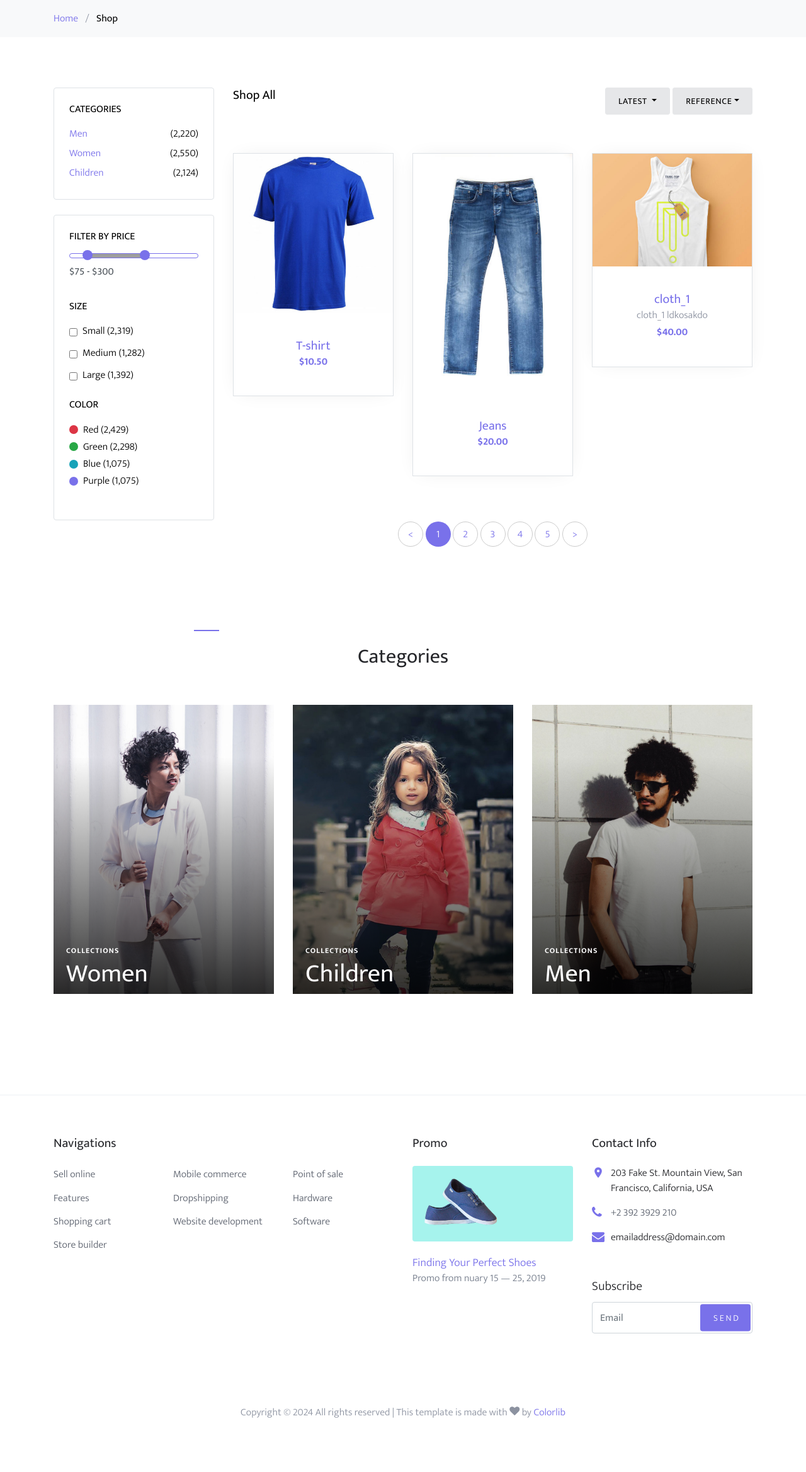
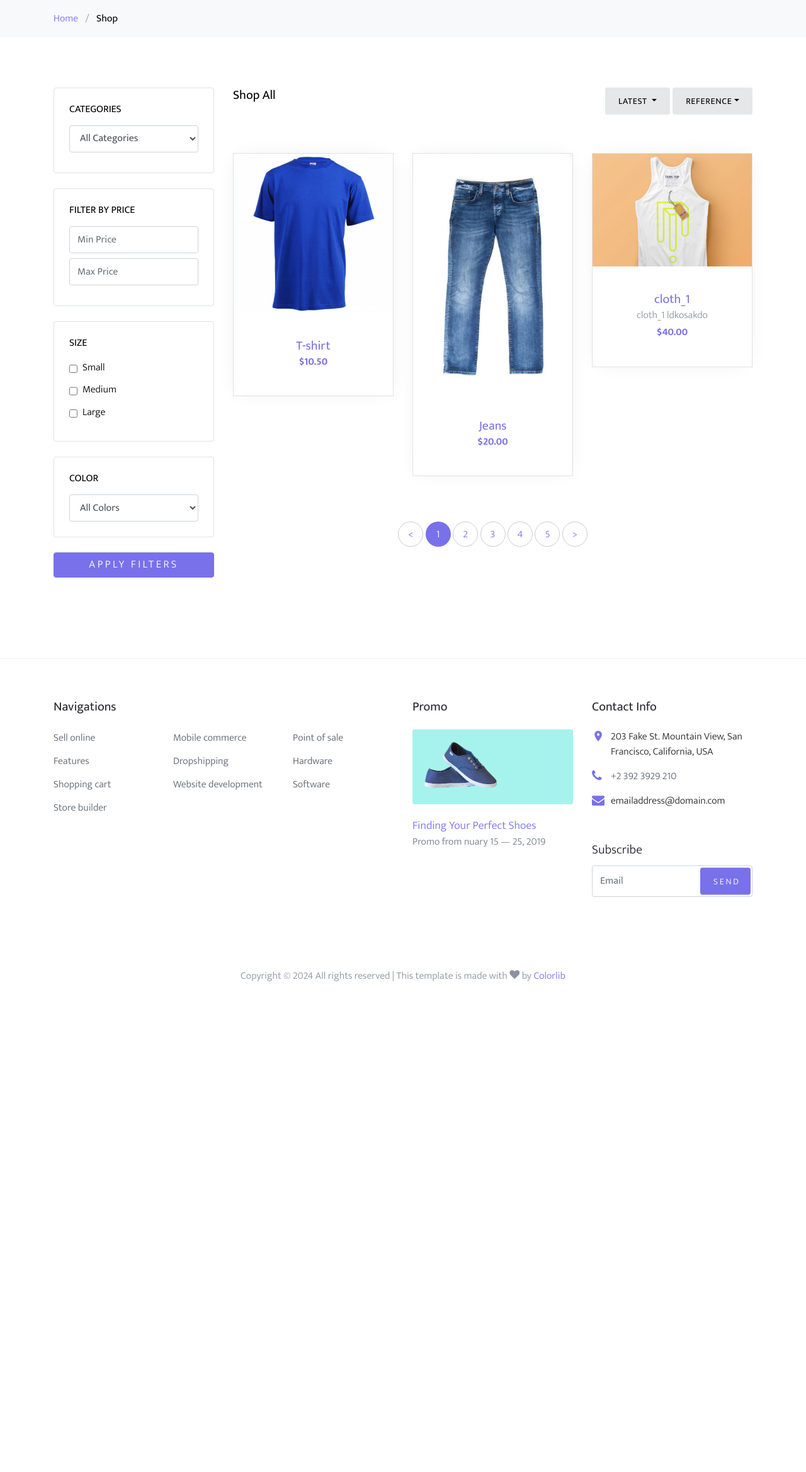
Before and after one commit to Mikku0/e-commerce_django_app, a Django app: page /shop/ in a window 1280 px wide. Shown: the part 190-2527 px from the top of the page at 63% size. After the commit the page ends 1748 px from the top, so only its background shows below. Run offline with Django 5.2, Linux system fonts and the light colour scheme; data comes from the database, SQL or seed files in the repository; both versions use the stored data as it was after the commit; some libraries are stand-ins or nearby versions; some web fonts are replaced; grey boxes are pictures that could not be loaded.

Commit message:
added filtering prototype in shop page

```diff
--- a/base/templates/base/shop.html
+++ b/base/templates/base/shop.html
@@ -7,8 +7,11 @@
   <div class="bg-light py-3">
     <div class="container">
       <div class="row">
-        <div class="col-md-12 mb-0"><a href="{% url 'home' %}">Home</a> <span class="mx-2 mb-0">/</span> <strong
-            class="text-black">Shop</strong></div>
+        <div class="col-md-12 mb-0">
+          <a href="{% url 'home' %}">Home</a>
+          <span class="mx-2 mb-0">/</span>
+          <strong class="text-black">Shop</strong>
+        </div>
       </div>
     </div>
   </div>
@@ -54,8 +57,9 @@
             <div class="col-sm-6 col-lg-4 mb-4" data-aos="fade-up">
               <div class="block-4 text-center border">
                 <figure class="block-4-image">
-                  <a href="{% url 'shop-single' item.id %}"><img src="{{ item.image.url }}" alt="Image placeholder"
-                      class="img-fluid"></a>
+                  <a href="{% url 'shop-single' item.id %}">
+                    <img src="{{ item.image.url }}" alt="Image placeholder" class="img-fluid">
+                  </a>
                 </figure>
                 <div class="block-4-text p-4">
                   <h3><a href="{% url 'shop-single' item.id %}">{{item.name}}</a></h3>
@@ -65,10 +69,8 @@
               </div>
             </div>
             {% endfor %}
+          </div>
 
-
-
-          </div>
           <div class="row" data-aos="fade-up">
             <div class="col-md-12 text-center">
               <div class="site-block-27">
@@ -87,106 +89,49 @@
         </div>
 
         <div class="col-md-3 order-1 mb-5 mb-md-0">
+          <form method="GET" action="">
             <div class="border p-4 rounded mb-4">
               <h3 class="mb-3 h6 text-uppercase text-black d-block">Categories</h3>
-            <ul class="list-unstyled mb-0">
-              <li class="mb-1"><a href="#" class="d-flex"><span>Men</span> <span
-                    class="text-black ml-auto">(2,220)</span></a></li>
-              <li class="mb-1"><a href="#" class="d-flex"><span>Women</span> <span
-                    class="text-black ml-auto">(2,550)</span></a></li>
-              <li class="mb-1"><a href="#" class="d-flex"><span>Children</span> <span
-                    class="text-black ml-auto">(2,124)</span></a></li>
-            </ul>
+              <select name="category" class="form-control mb-2">
+                <option value="">All Categories</option>
+                <option value="Men">Men</option>
+                <option value="Women">Women</option>
+                <option value="Children">Children</option>
+              </select>
             </div>
 
             <div class="border p-4 rounded mb-4">
-            <div class="mb-4">
               <h3 class="mb-3 h6 text-uppercase text-black d-block">Filter by Price</h3>
-              <div id="slider-range" class="border-primary"></div>
-              <input type="text" name="text" id="amount" class="form-control border-0 pl-0 bg-white" disabled="" />
+              <input type="number" name="min_price" class="form-control mb-2" placeholder="Min Price">
+              <input type="number" name="max_price" class="form-control mb-2" placeholder="Max Price">
             </div>
 
-            <div class="mb-4">
+            <div class="border p-4 rounded mb-4">
               <h3 class="mb-3 h6 text-uppercase text-black d-block">Size</h3>
               <label for="s_sm" class="d-flex">
-                <input type="checkbox" id="s_sm" class="mr-2 mt-1"> <span class="text-black">Small (2,319)</span>
+                <input type="checkbox" id="s_sm" name="size" value="Small" class="mr-2 mt-1"> <span class="text-black">Small</span>
               </label>
               <label for="s_md" class="d-flex">
-                <input type="checkbox" id="s_md" class="mr-2 mt-1"> <span class="text-black">Medium (1,282)</span>
+                <input type="checkbox" id="s_md" name="size" value="Medium" class="mr-2 mt-1"> <span class="text-black">Medium</span>
               </label>
               <label for="s_lg" class="d-flex">
-                <input type="checkbox" id="s_lg" class="mr-2 mt-1"> <span class="text-black">Large (1,392)</span>
+                <input type="checkbox" id="s_lg" name="size" value="Large" class="mr-2 mt-1"> <span class="text-black">Large</span>
               </label>
             </div>
 
-            <div class="mb-4">
+            <div class="border p-4 rounded mb-4">
               <h3 class="mb-3 h6 text-uppercase text-black d-block">Color</h3>
-              <a href="#" class="d-flex color-item align-items-center">
-                <span class="bg-danger color d-inline-block rounded-circle mr-2"></span> <span class="text-black">Red
-                  (2,429)</span>
-              </a>
-              <a href="#" class="d-flex color-item align-items-center">
-                <span class="bg-success color d-inline-block rounded-circle mr-2"></span> <span class="text-black">Green
-                  (2,298)</span>
-              </a>
-              <a href="#" class="d-flex color-item align-items-center">
-                <span class="bg-info color d-inline-block rounded-circle mr-2"></span> <span class="text-black">Blue
-                  (1,075)</span>
-              </a>
-              <a href="#" class="d-flex color-item align-items-center">
-                <span class="bg-primary color d-inline-block rounded-circle mr-2"></span> <span
-                  class="text-black">Purple (1,075)</span>
-              </a>
+              <select name="color" class="form-control">
+                <option value="">All Colors</option>
+                <option value="red">Red</option>
+                <option value="green">Green</option>
+                <option value="blue">Blue</option>
+                <option value="purple">Purple</option>
+              </select>
             </div>
 
-          </div>
-        </div>
-      </div>
-
-      <div class="row">
-        <div class="col-md-12">
-          <div class="site-section site-blocks-2">
-            <div class="row justify-content-center text-center mb-5">
-              <div class="col-md-7 site-section-heading pt-4">
-                <h2>Categories</h2>
-              </div>
-            </div>
-            <div class="row">
-              <div class="col-sm-6 col-md-6 col-lg-4 mb-4 mb-lg-0" data-aos="fade" data-aos-delay="">
-                <a class="block-2-item" href="#">
-                  <figure class="image">
-                    <img src="{% static 'images/women.jpg' %}" alt="" class="img-fluid">
-                  </figure>
-                  <div class="text">
-                    <span class="text-uppercase">Collections</span>
-                    <h3>Women</h3>
-                  </div>
-                </a>
-              </div>
-              <div class="col-sm-6 col-md-6 col-lg-4 mb-5 mb-lg-0" data-aos="fade" data-aos-delay="100">
-                <a class="block-2-item" href="#">
-                  <figure class="image">
-                    <img src="{% static 'images/children.jpg' %}" alt="" class="img-fluid">
-                  </figure>
-                  <div class="text">
-                    <span class="text-uppercase">Collections</span>
-                    <h3>Children</h3>
-                  </div>
-                </a>
-              </div>
-              <div class="col-sm-6 col-md-6 col-lg-4 mb-5 mb-lg-0" data-aos="fade" data-aos-delay="200">
-                <a class="block-2-item" href="#">
-                  <figure class="image">
-                    <img src="{% static 'images/men.jpg' %}" alt="" class="img-fluid">
-                  </figure>
-                  <div class="text">
-                    <span class="text-uppercase">Collections</span>
-                    <h3>Men</h3>
-                  </div>
-                </a>
-              </div>
-            </div>
-          </div>
+            <button type="submit" class="btn btn-primary btn-block">Apply Filters</button>
+          </form>
         </div>
       </div>
     </div>
--- a/base/views.py
+++ b/base/views.py
@@ -6,6 +6,7 @@ from django.contrib.auth.decorators import login_required
 from .models import CustomUser, Order, Category, Item, Wishlist, WishlistItem, OrderItem
 from .forms import UserForm, UserAddressForm
 from django.contrib.auth import update_session_auth_hash
+from django.db.models import Q
 
 
 def login_page(request):
@@ -104,7 +105,30 @@ def checkout(request):
 
 
 def shop(request):
+    category = request.GET.get('category')
+    min_price = request.GET.get('min_price')
+    max_price = request.GET.get('max_price')
+    size = request.GET.getlist('size')
+    color = request.GET.get('color')
+
     items = Item.objects.all()
+
+    if category:
+        items = items.filter(category__name=category)
+
+    if min_price and not max_price:
+        items = items.filter(price__gte=min_price)
+    elif not min_price and max_price:
+        items = items.filter(price__lte=max_price)
+    elif min_price and max_price:
+        items = items.filter(price__gte=min_price, price__lte=max_price)
+
+    if size:
+        items = items.filter(size__in=size)
+
+    if color:
+        items = items.filter(color=color)
+
     context = {'items': items}
     return render(request, 'base/shop.html', context)
 
```
Also changed, not shown: db.sqlite3. Lines whose indentation alone changed are shown as unchanged.
